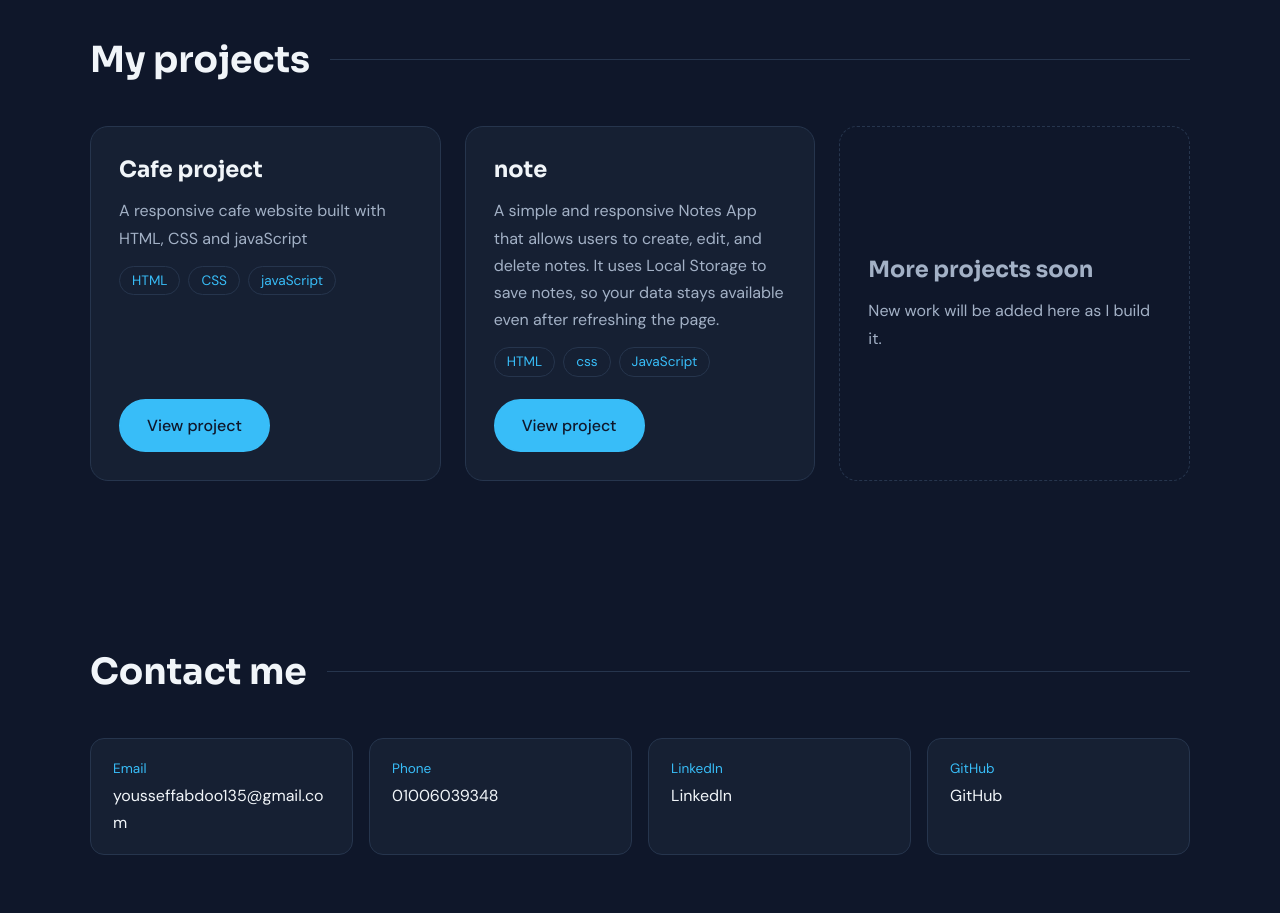
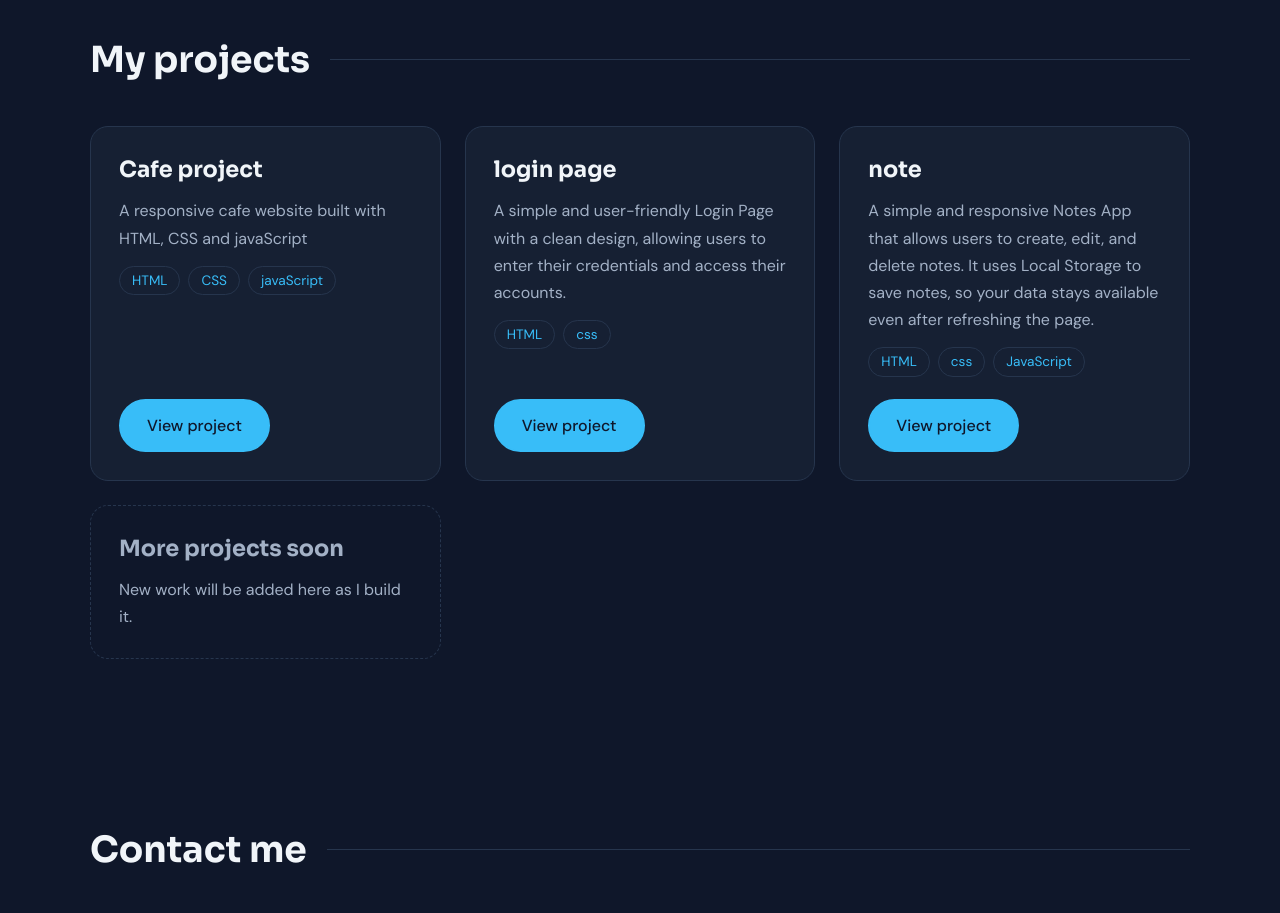
Before and after one commit to yousseffabdoo135-cmyk/yousef, a plain HTML site: page index.html in a window 1280 px wide. Shown: the part 1500-2413 px from the top of the page. Drawn offline with Linux system fonts and the light colour scheme.

Commit message:
Update index.html

```diff
--- a/index.html
+++ b/index.html
@@ -114,6 +114,13 @@ alt="Yousef Abdo">
                         rel="noopener">View project</a>
                 </article>
 
+                  <article class="project-card">
+                    <h3>login page</h3>
+                    <p>A simple and user-friendly Login Page with a clean design, allowing users to enter their credentials and access their accounts.</p>
+                    <ul class="tags"><li>HTML</li><li>css</li></ul>
+                    <a class="btn" href="https://yousseffabdoo135-cmyk.github.io/login../" target="_blank" rel="noopener">View project</a>
+                </article>
+
                 <!--
                     عشان تضيف مشروع جديد انسخ الكارت ده وحطه فوق كارت "More projects soon":
 
```
